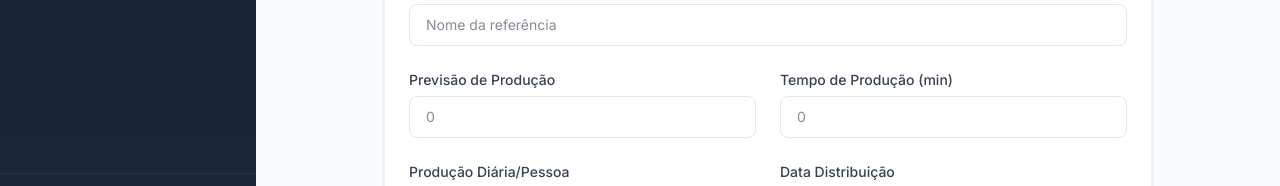
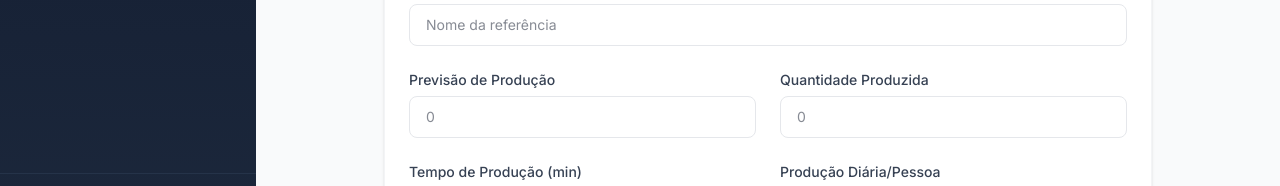
Before and after one commit to ValdirGR/pcpflorlinda2026, a Next.js app: page /referencias/novo in a window 1280 px wide. Shown: the part 506-692 px from the top of the page. Built offline with nearby package versions, Linux system fonts and the light colour scheme; no server answers; the database is empty; sample sign-in values are in the browser's storage.

Commit message:
feat: adicionar campo quantidade_produzida no formulário de referências
- Adicionado campo 'Quantidade Produzida' no formulário (referencia-form.tsx)
- Incluído na interface ReferenciaData
- Passado valor na página de edição
- Leitura/gravação nas actions criarReferencia e editarReferencia

```diff
--- a/src/app/(dashboard)/referencias/[id]/editar/page.tsx
+++ b/src/app/(dashboard)/referencias/[id]/editar/page.tsx
@@ -38,6 +38,7 @@ export default async function EditarReferenciaPage({
     nome: referencia.nome,
     foto: referencia.foto,
     previsao_producao: referencia.previsao_producao,
+    quantidade_produzida: referencia.quantidade_produzida,
     tempo_producao: referencia.tempo_producao,
     producao_diaria_pessoa: referencia.producao_diaria_pessoa,
     data_distribuicao: referencia.data_distribuicao
--- a/src/app/actions.ts
+++ b/src/app/actions.ts
@@ -103,6 +103,9 @@ export async function criarReferencia(formData: FormData) {
       previsao_producao: formData.get("previsao_producao")
         ? parseInt(formData.get("previsao_producao") as string)
         : 0,
+      quantidade_produzida: formData.get("quantidade_produzida")
+        ? parseInt(formData.get("quantidade_produzida") as string)
+        : 0,
       producao_diaria_pessoa: formData.get("producao_diaria_pessoa")
         ? parseInt(formData.get("producao_diaria_pessoa") as string)
         : 0,
@@ -138,6 +141,9 @@ export async function editarReferencia(id: number, formData: FormData) {
         : 0,
       previsao_producao: formData.get("previsao_producao")
         ? parseInt(formData.get("previsao_producao") as string)
+        : 0,
+      quantidade_produzida: formData.get("quantidade_produzida")
+        ? parseInt(formData.get("quantidade_produzida") as string)
         : 0,
       producao_diaria_pessoa: formData.get("producao_diaria_pessoa")
         ? parseInt(formData.get("producao_diaria_pessoa") as string)
--- a/src/components/referencias/referencia-form.tsx
+++ b/src/components/referencias/referencia-form.tsx
@@ -16,6 +16,7 @@ interface ReferenciaData {
     nome: string;
     foto?: string | null;
     previsao_producao: number;
+    quantidade_produzida?: number | null;
     tempo_producao: number;
     producao_diaria_pessoa: number;
     data_distribuicao?: string | null;
@@ -111,6 +112,19 @@ export function ReferenciaForm({
                         type="number"
                         name="previsao_producao"
                         defaultValue={referencia?.previsao_producao ?? ""}
+                        className="w-full px-4 py-2.5 border border-gray-200 rounded-lg text-sm focus:outline-none focus:ring-2 focus:ring-pink-500/20 focus:border-pink-400"
+                        placeholder="0"
+                    />
+                </div>
+
+                <div>
+                    <label className="block text-sm font-medium text-gray-700 mb-1.5">
+                        Quantidade Produzida
+                    </label>
+                    <input
+                        type="number"
+                        name="quantidade_produzida"
+                        defaultValue={referencia?.quantidade_produzida ?? ""}
                         className="w-full px-4 py-2.5 border border-gray-200 rounded-lg text-sm focus:outline-none focus:ring-2 focus:ring-pink-500/20 focus:border-pink-400"
                         placeholder="0"
                     />
```
